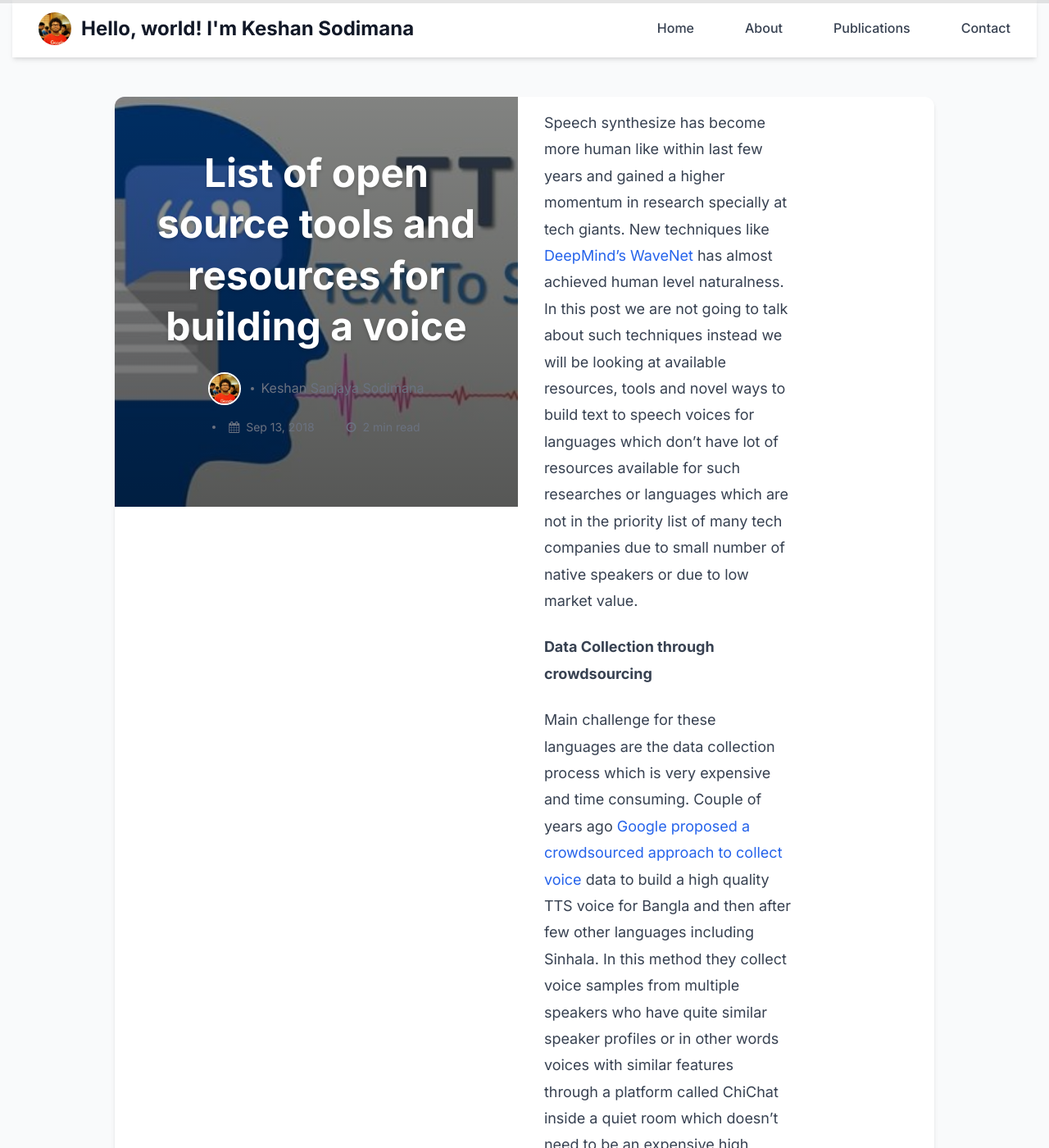
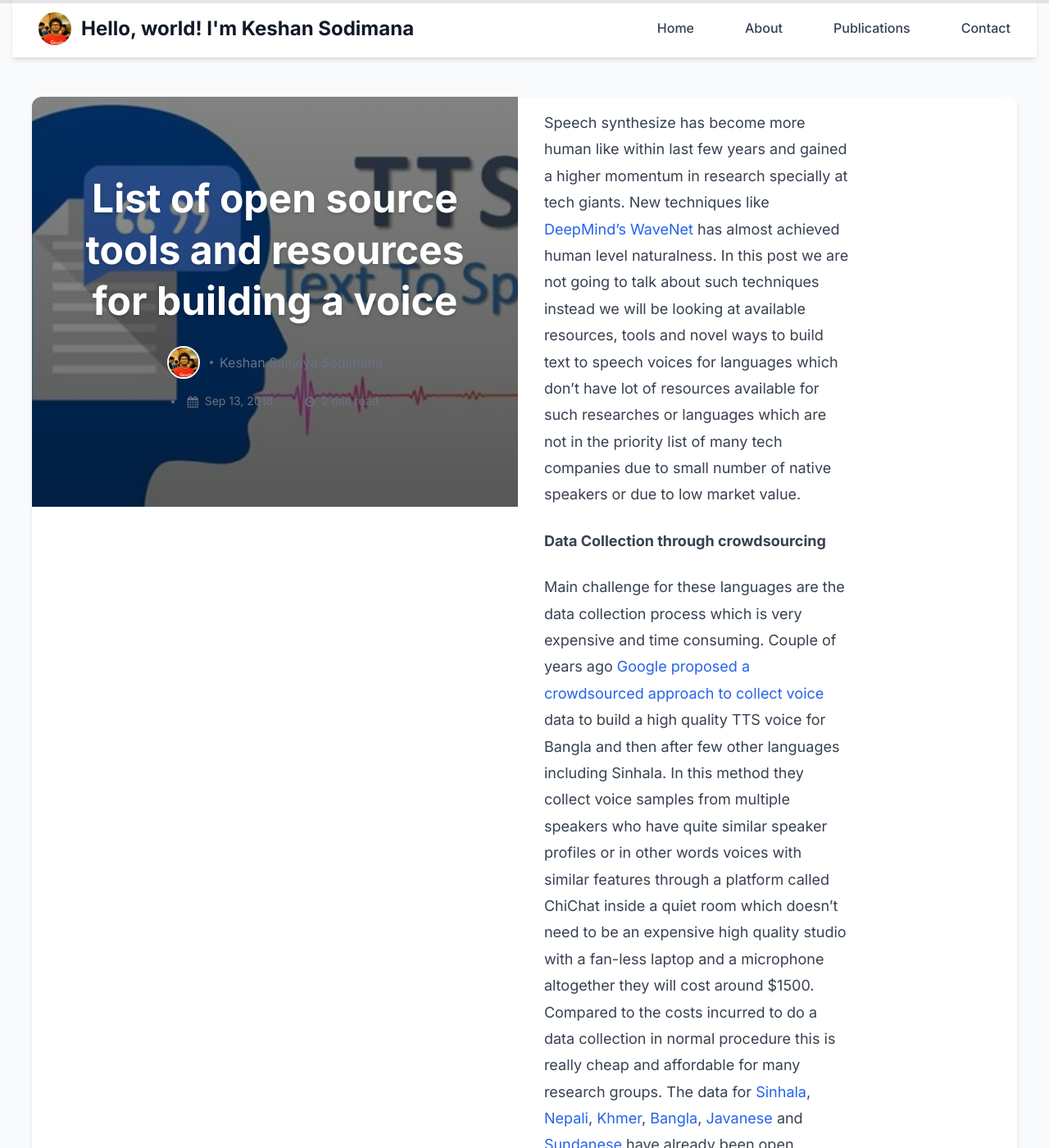
Before and after one commit to keshan/keshan.github.io, a Jekyll site: the page built from _posts/2018-09-13-Text-to-speech-opensource.md, in a window 1280 px wide and 1400 px high. Shown: the whole window at 82% size. Built offline with Jekyll 4.4.1, drawn with Linux system fonts in a browser that asks for light colours; comment, search, counter and statistics services are not loaded.

Commit message:
Fix layout issues: full-width header/footer and single column post layout

```diff
--- a/assets/css/modern-sleek.css
+++ b/assets/css/modern-sleek.css
@@ -122,6 +122,7 @@
 
 .header-wrapper {
   width: 100%;
+  max-width: none;
   padding: 0 2rem;
   display: flex;
   justify-content: space-between;
@@ -198,6 +199,7 @@
 
 .footer-wrapper {
   width: 100%;
+  max-width: none;
   padding: 0 2rem;
   display: flex;
   flex-direction: column;
@@ -581,12 +583,11 @@
   overflow: hidden;
   box-shadow: var(--shadow);
   margin: 0 auto;
-  max-width: var(--content-width);
+  width: 100%;
 }
 
 .post-container {
   padding: 2.5rem;
-  max-width: 1000px;
   width: 100%;
   margin: 0 auto;
 }
```
